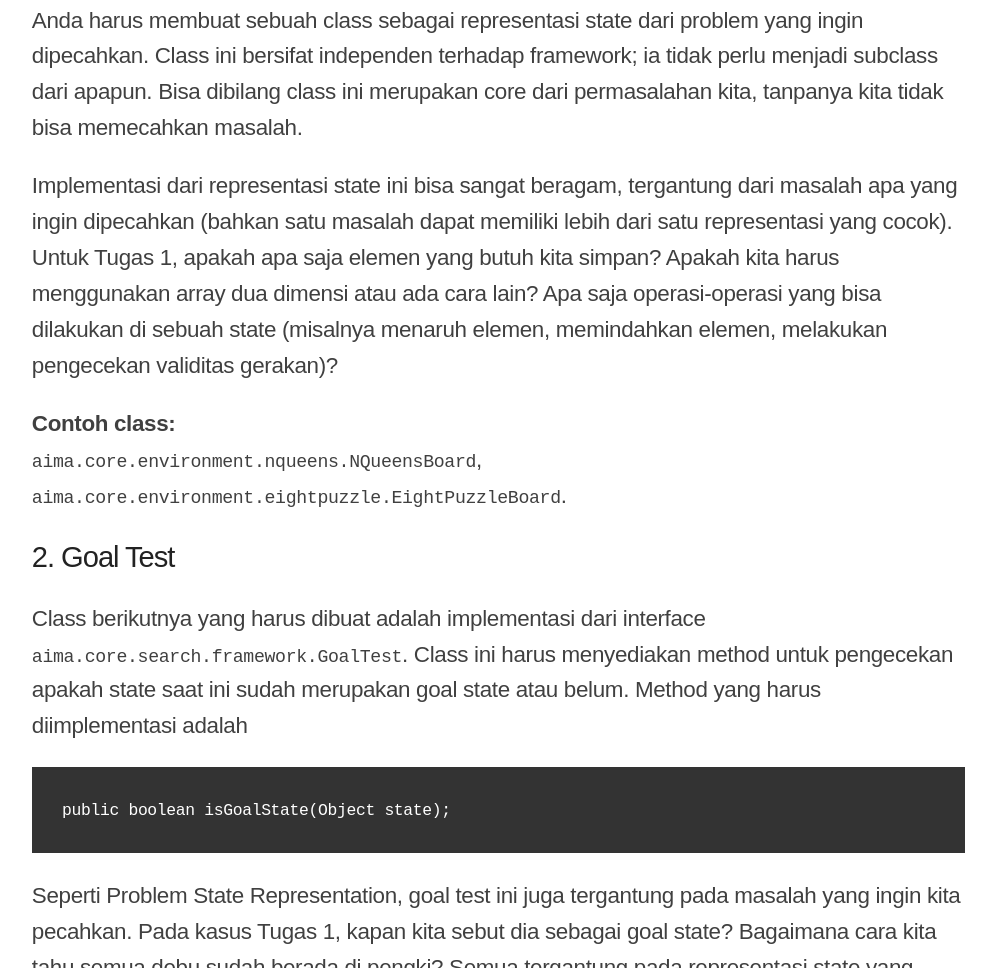
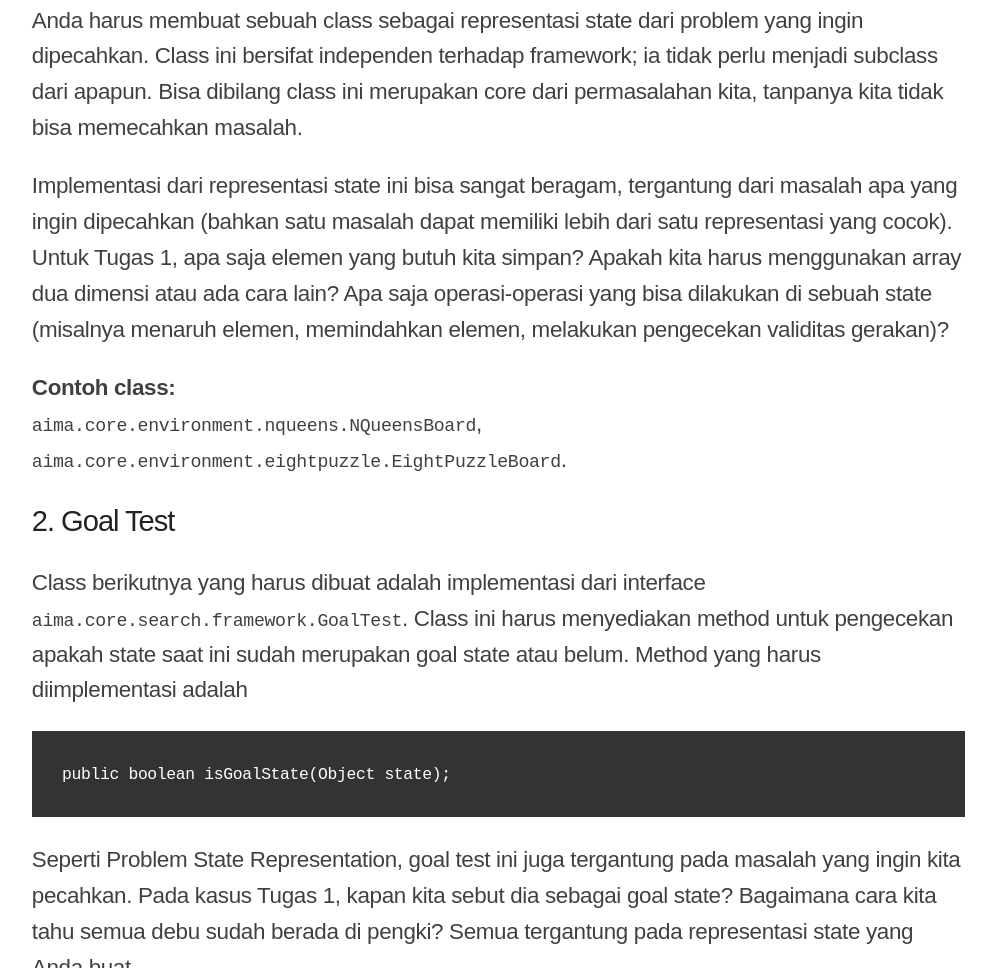
Before and after one commit to bobbypriam/old-bobbypriambodo.github.io, a plain HTML site: page tutorial/aima/index.html in a window 1280 px wide. Shown: the part 3739-4707 px from the top of the page, without its empty margins (153-1149 px from the left). Drawn offline with Linux system fonts and the light colour scheme.

Commit message:
Minor typo fix

```diff
--- a/tutorial/aima/index.html
+++ b/tutorial/aima/index.html
@@ -114,7 +114,7 @@ Main.java
 
 <p>Anda harus membuat sebuah class sebagai representasi state dari problem yang ingin dipecahkan. Class ini bersifat independen terhadap framework; ia tidak perlu menjadi subclass dari apapun. Bisa dibilang class ini merupakan core dari permasalahan kita, tanpanya kita tidak bisa memecahkan masalah.</p>
 
-<p>Implementasi dari representasi state ini bisa sangat beragam, tergantung dari masalah apa yang ingin dipecahkan (bahkan satu masalah dapat memiliki lebih dari satu representasi yang cocok). Untuk Tugas 1, apakah apa saja elemen yang butuh kita simpan? Apakah kita harus menggunakan array dua dimensi atau ada cara lain? Apa saja operasi-operasi yang bisa dilakukan di sebuah state (misalnya menaruh elemen, memindahkan elemen, melakukan pengecekan validitas gerakan)?</p>
+<p>Implementasi dari representasi state ini bisa sangat beragam, tergantung dari masalah apa yang ingin dipecahkan (bahkan satu masalah dapat memiliki lebih dari satu representasi yang cocok). Untuk Tugas 1, apa saja elemen yang butuh kita simpan? Apakah kita harus menggunakan array dua dimensi atau ada cara lain? Apa saja operasi-operasi yang bisa dilakukan di sebuah state (misalnya menaruh elemen, memindahkan elemen, melakukan pengecekan validitas gerakan)?</p>
 
 <p><strong>Contoh class:</strong><br /><code>aima.core.environment.nqueens.NQueensBoard</code>, <code>aima.core.environment.eightpuzzle.EightPuzzleBoard</code>.</p>
 
```
